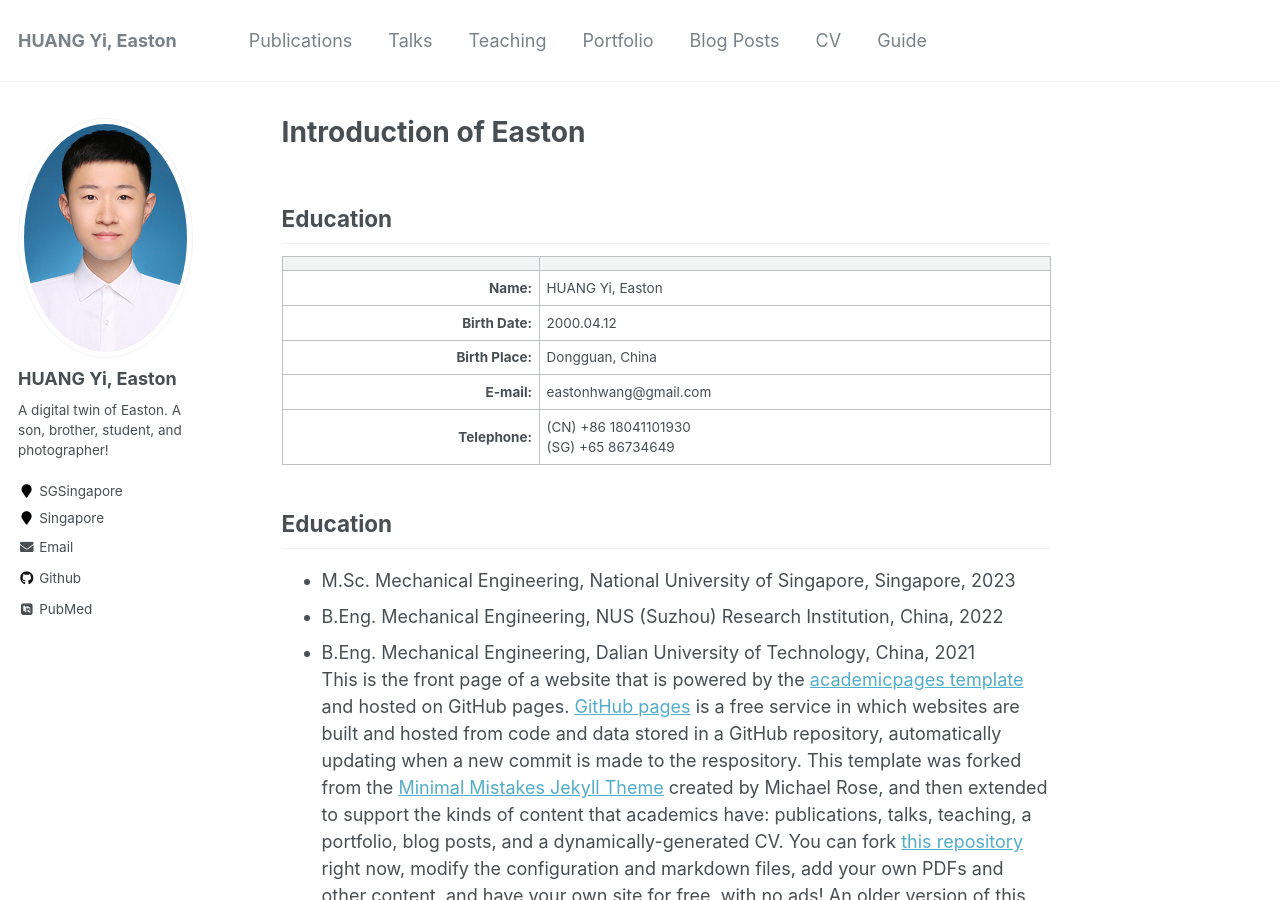
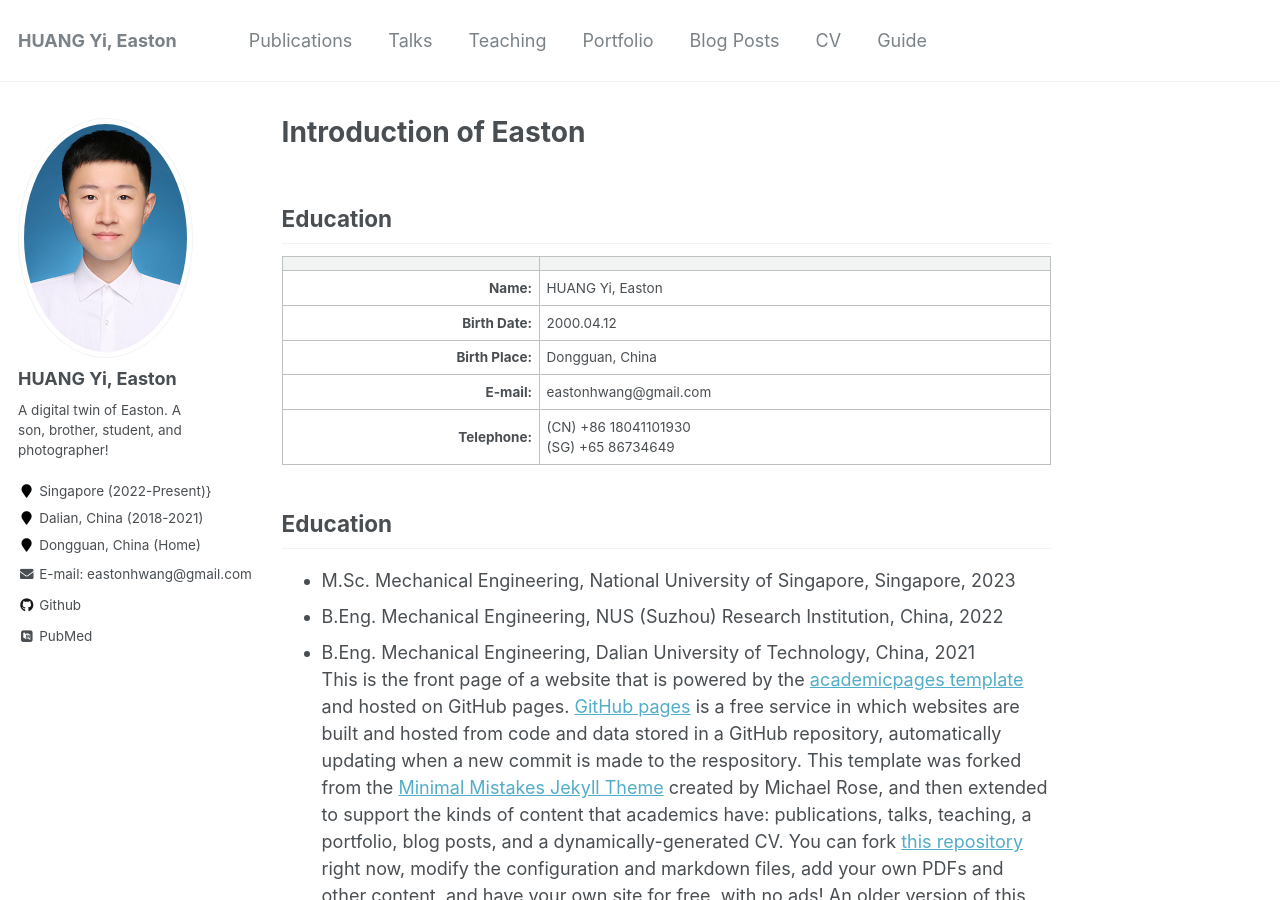
Before and after one commit to easton-hy/easton-hy.github.io, a Jekyll site: the page built from _pages/about.md, in a window 1280 px wide and 900 px high. Built offline with Jekyll 4.4.1, drawn with Linux system fonts in a browser that asks for light colours; some web fonts are replaced.

Commit message:
Update author-profile.html

```diff
--- a/_includes/author-profile.html
+++ b/_includes/author-profile.html
@@ -23,10 +23,13 @@
     <button class="btn btn--inverse">Follow</button>
     <ul class="author__urls social-icons">
       {% if author.location %}
-        <li><i class="fa fa-fw fa-map-marker" aria-hidden="true"></i> SG{{ author.location }}</li>
+        <li><i class="fa fa-fw fa-map-marker" aria-hidden="true"></i> Singapore (2022-Present)}</li>
       {% endif %}
       {% if author.location %}
-        <li><i class="fa fa-fw fa-map-marker" aria-hidden="true"></i> {{ author.location }}</li>
+        <li><i class="fa fa-fw fa-map-marker" aria-hidden="true"></i> Dalian, China (2018-2021)</li>
+      {% endif %}
+      {% if author.location %}
+        <li><i class="fa fa-fw fa-map-marker" aria-hidden="true"></i> Dongguan, China (Home)</li>
       {% endif %}
       {% if author.employer %}
         <li><i class="fa fa-fw fa-map-marker" aria-hidden="true"></i> {{ author.employer }}</li>
@@ -35,7 +38,7 @@
         <li><a href="{{ author.uri }}"><i class="fas fa-fw fa-link" aria-hidden="true"></i> {{ site.data.ui-text[site.locale].website_label | default: "Website" }}</a></li>
       {% endif %}
       {% if author.email %}
-        <li><a href="mailto:{{ author.email }}"><i class="fas fa-fw fa-envelope" aria-hidden="true"></i> {{ site.data.ui-text[site.locale].email_label | default: "Email" }}</a></li>
+        <li><a href="mailto:{{ author.email }}"><i class="fas fa-fw fa-envelope" aria-hidden="true"></i> E-mail: eastonhwang@gmail.com</li>
       {% endif %}
       {% if author.keybase %}
         <li><a href="https://keybase.io/{{ author.keybase }}"><i class="fas fa-fw fa-key" aria-hidden="true"></i> Keybase</a></li>
```
